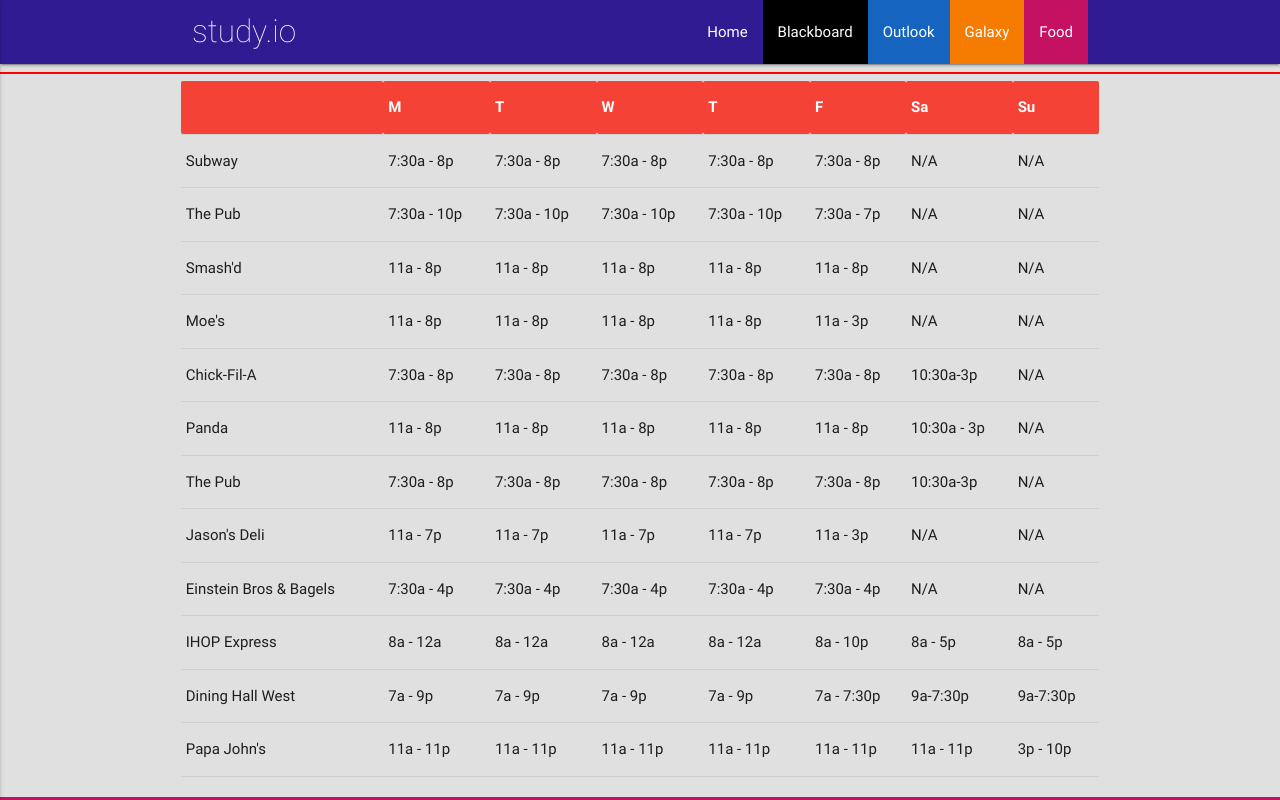
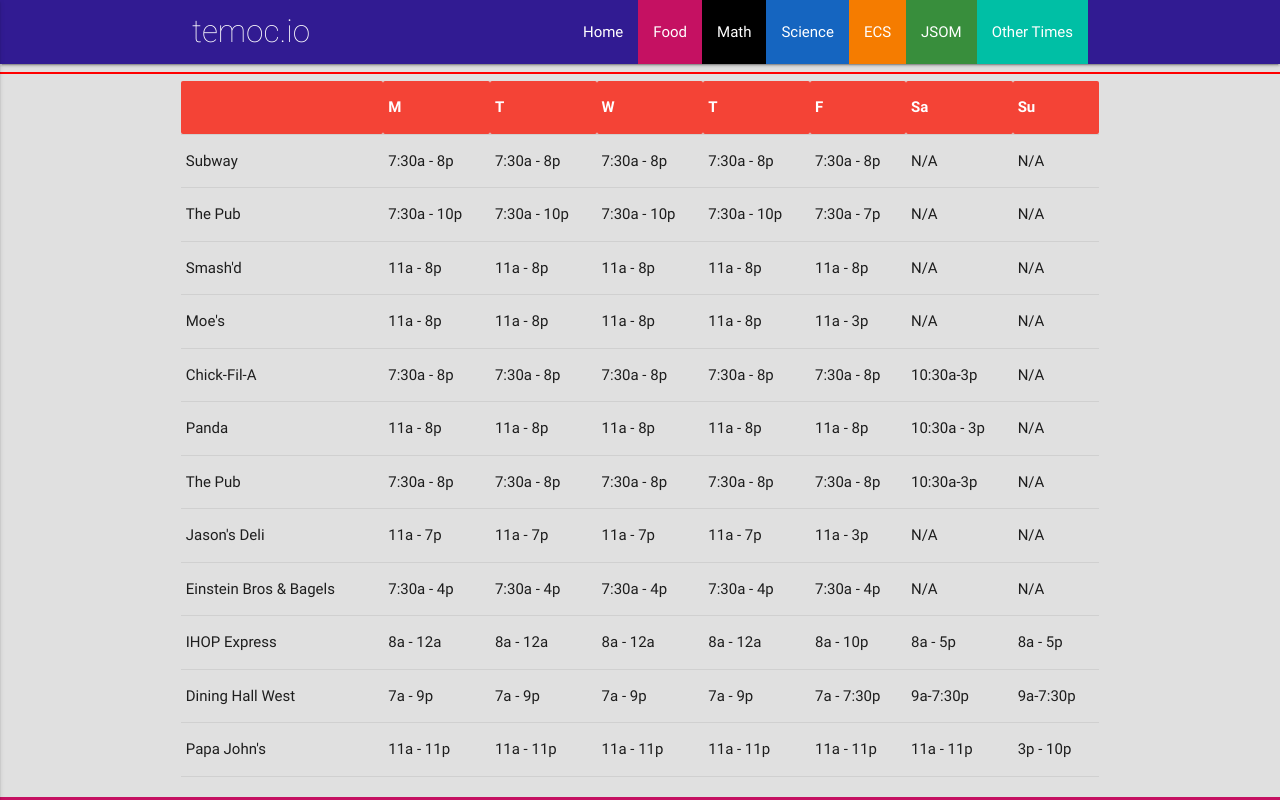
Before and after one commit to swarn1120/swarn1120.github.io, a plain HTML site: page food.html in a window 1280 px wide. Shown: the top 800 px of the page. Drawn offline with nearby package versions, Linux system fonts and the light colour scheme; files whose address does not match are found by name.

Commit message:
Navigation Bar changes

```diff
--- a/food.html
+++ b/food.html
@@ -18,21 +18,26 @@
 
 <body class="grey lighten-2">
   <nav class="deep-purple darken-4" role="navigation">
-    <div class="nav-wrapper container"><a id="logo-container" href="index.html" class="brand-logo thin ">study.io</a>
+    <div class="nav-wrapper container"><a id="logo-container" href="index.html" class="brand-logo thin ">temoc.io</a>
       <ul class="right hide-on-med-and-down">
-        <li><a href="index.html" class="white-text">Home</a></li>
-        <li class="black white-text"><a href="https://elearning.utdallas.edu/webapps/portal/execute/tabs/tabAction?tab_tab_group_id=_1_1">Blackboard</a></li>
-        <li class="blue darken-3 white-text"><a href="https://outlook.office365.com/owa/">Outlook</a></li>
-        <li class="orange darken-2 white-text"><a href="https://galaxy.utdallas.edu">Galaxy</a></li>
-        <li class="pink accent-4 white-text"><a class="modal-trigger" href="#modal1">Food</a></li>
+        <li><a href="index.html"><span class="white-text">Home</span></a></li>
+        <li class="pink accent-4 white-text pulse"><a  href="food.html"><span class="white-text">Food</span></a></li>
+        <li class="black white-text"><a href="#"><span class="white-text">Math</span> </a></li>
+        <li class="blue darken-3 white-text"><a class="modal-trigger" href="#modal1"><span class="white-text">Science</span></a></li>
+        <li class="orange darken-2 white-text"><a class="modal-trigger" href="#modal1"><span class="white-text">ECS</span></a></li>
+        <li class="green darken-2 white-text"><a class="modal-trigger" href="#modal1"><span class="white-text">JSOM</span></a></li>
+        <li class="teal accent-4 white-text"><a  class="modal-trigger" href="#modal1"><span class="white-text">Other Times</span></a></li>
       </ul>
 
       <ul id="nav-mobile" class="side-nav deep-purple darken-4">
-        <li><a href="index.html" class="white-text">Home</a></li>
-        <li class="black white-text"><a href="https://elearning.utdallas.edu/webapps/portal/execute/tabs/tabAction?tab_tab_group_id=_1_1"><span class="black white-text">Blackboard</span></a></li>
-        <li class="blue darken-3 white-text"><a href="https://outlook.office365.com/owa/"><span class="white-text">Outlook</span></a></li>
-        <li class="orange darken-2 white-text"><a href="https://galaxy.utdallas.edu"><span class="white-text">Galaxy</span></a></li>
-        <li class="pink accent-4 white-text"><a class="modal-trigger white-text" href="#modal1">Food</a></li>
+        <li><a href="index.html"><span class="white-text">Home</span></a></li>
+        <li class="pink accent-4 white-text pulse"><a  href="food.html"><span class="white-text">Food</span></a></li>
+        <li class="black white-text"><a href="#"><span class="white-text">Math</span> </a></li>
+        <li class="blue darken-3 white-text"><a class="modal-trigger" href="#modal1"><span class="white-text">Science</span></a></li>
+        <li class="orange darken-2 white-text"><a class="modal-trigger" href="#modal1"><span class="white-text">ECS</span></a></li>
+        <li class="green darken-2 white-text"><a class="modal-trigger" href="#modal1"><span class="white-text">JSOM</span></a></li>
+        <li class="pink accent-4 white-text"><a  href="food.html"><span class="white-text">Food</span></a></li>
+        <li class="teal accent-4 white-text"><a  class="modal-trigger" href="#modal1"><span class="white-text">Other Times</span></a></li>
       </ul>
       <a href="#" data-activates="nav-mobile" class="button-collapse"><i class="material-icons">menu</i></a>
     </div>
@@ -41,7 +46,7 @@
 
   <div class="container">
     <div class="row center">
-    <table class="responsive highlight bordered">
+    <table class="responsive highlight bordered center">
       <thead>
         <tr class="red white-text stiped">
           <th></th>
@@ -180,7 +185,15 @@
       </div>
     </div>
     </div>
-
+    <div id="modal1" class="modal">
+       <div class="modal-content">
+         <h4>Coming Soon!</h4>
+         <p>Get hyped</p>
+       </div>
+       <div class="modal-footer">
+         <a href="#!" class="modal-action modal-close waves-effect waves-green btn-flat">Close</a>
+       </div>
+     </div>
 <footer class="page-footer pink accent-4">
   <div class="container">
     <div class="row">
```
Also changed, not shown: index.html (+27 -12 lines).
